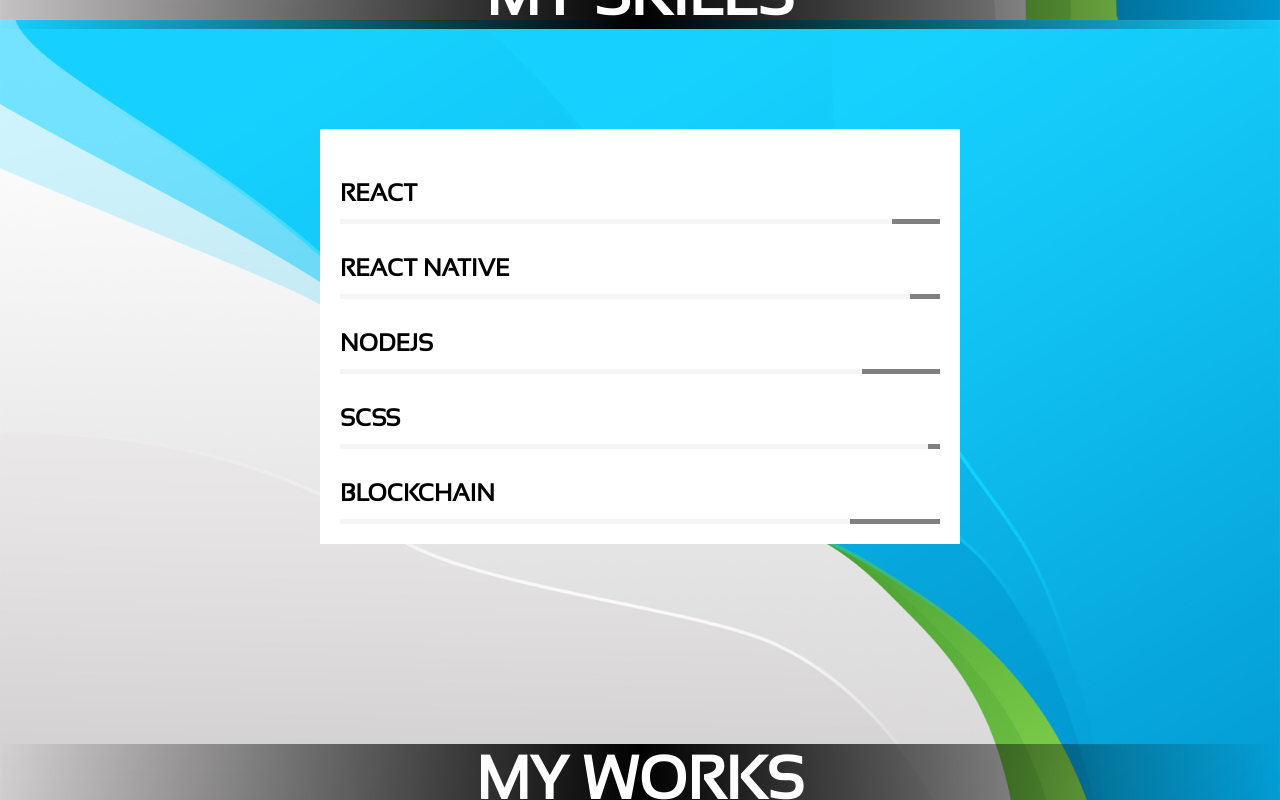
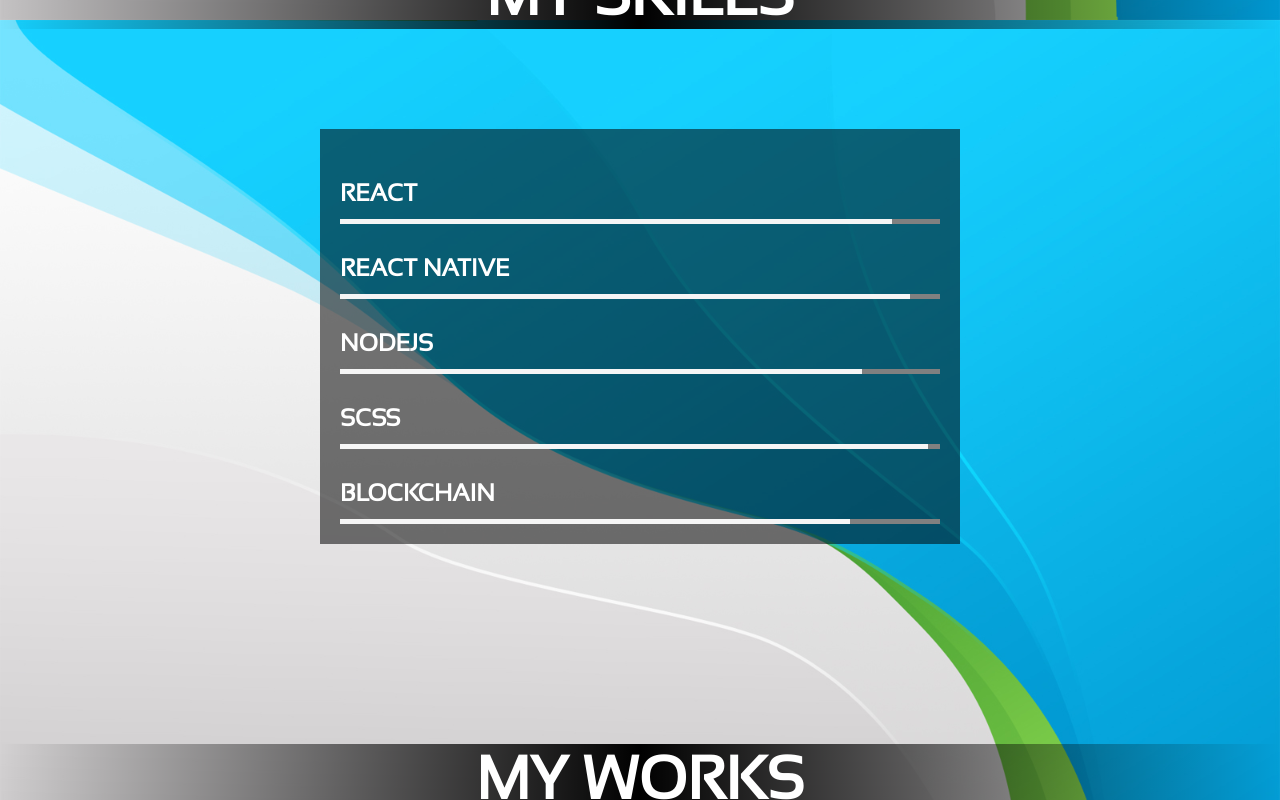
Before and after one commit to redspider926/portfolio, a React (Create React App) app: page / in a window 1280 px wide. Shown: the part 940-1740 px from the top of the page. Built offline with nearby package versions, Linux system fonts and the light colour scheme.

Commit message:
updated skill bar, added box-shadow to header

```diff
--- a/src/styles/components/layout.scss
+++ b/src/styles/components/layout.scss
@@ -9,6 +9,7 @@
         padding: 40px;
         transition: 0.5s;
         z-index: 10;
+        box-shadow: 0px 0px 10px gray;
 
         &__logo{
 
--- a/src/styles/components/skill.scss
+++ b/src/styles/components/skill.scss
@@ -6,6 +6,7 @@
         margin-bottom: 12px;
         transition: 0.3s;
         font-weight: bolder;
+        color: white;
 
         @media screen and (max-width: 640px) {
             font-size: 16px;
@@ -37,7 +38,7 @@
     }
 
     &:hover &__chart{
-        background-color: white;
+        background-color: whitesmoke;
     }
 
     &:hover &__title{
--- a/src/styles/pages/main.scss
+++ b/src/styles/pages/main.scss
@@ -56,7 +56,7 @@
             margin: auto;
             width: 600px;
             padding: 20px;
-            background-color: white;
+            background-color: #00000088;
 
             @media screen and (max-width: 640px) {
                 width: auto;
```
